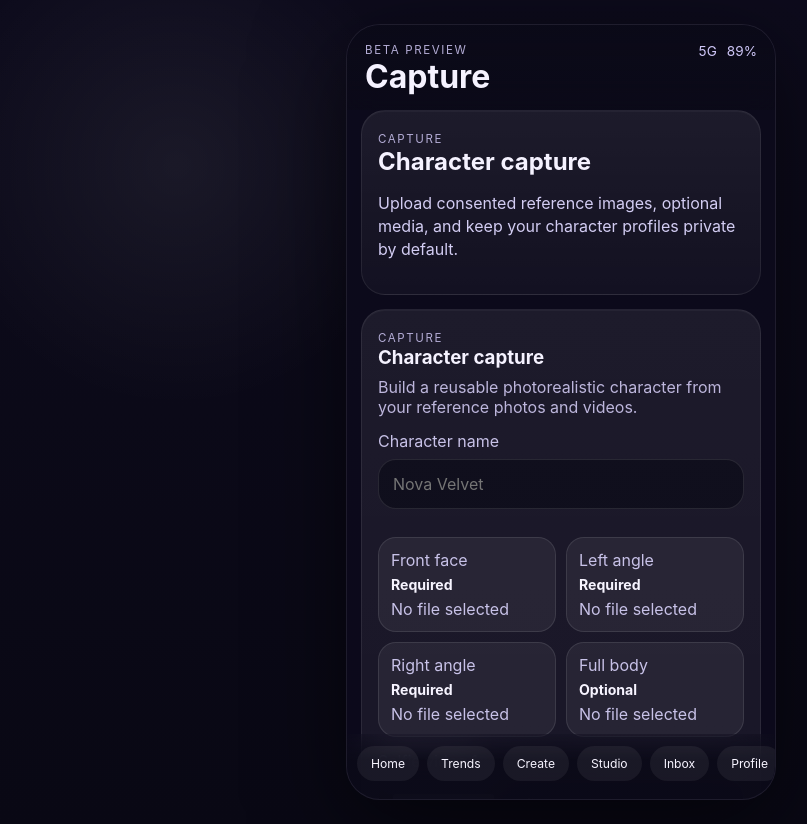
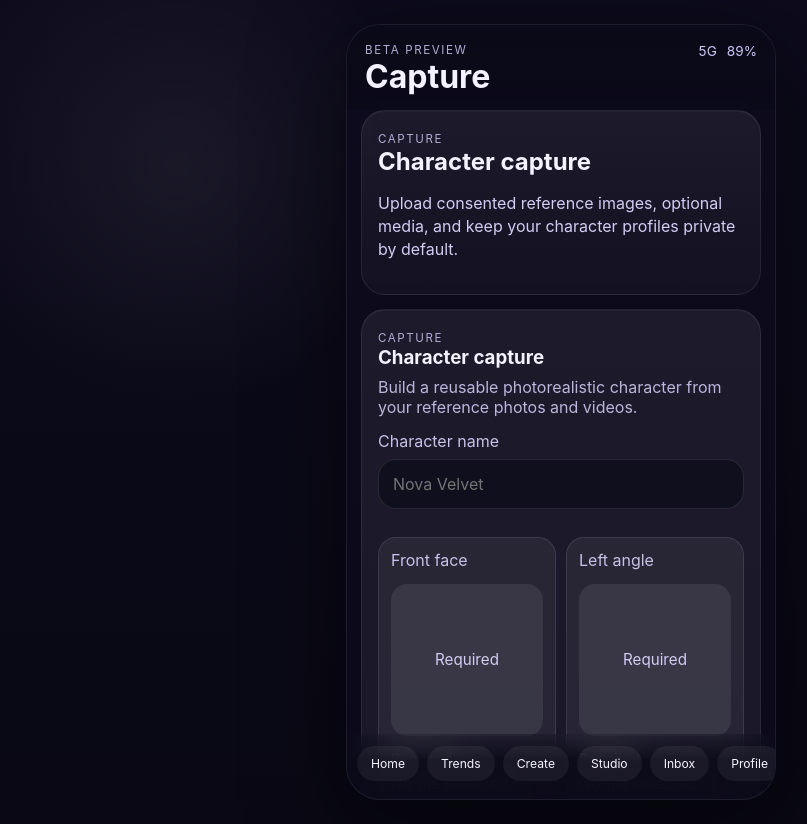
Before and after one commit to sydneywalther16/lumora-app, a React (Vite) app: page /capture in a window 1280 px wide. Shown: the whole page, without its empty margins (79-886 px from the left). Built offline with nearby package versions, Linux system fonts and the light colour scheme; no server answers.

Commit message:
Fix final Supabase reference preview URL rendering

```diff
--- a/src/components/CharacterCapture.tsx
+++ b/src/components/CharacterCapture.tsx
@@ -1,4 +1,4 @@
-import { useState } from 'react';
+import { useEffect, useState } from 'react';
 import { type PrivacySetting, type ReferenceImageUrls } from '../lib/api';
 import { saveLocalCharacter } from '../lib/characterStorage';
 import {
@@ -32,6 +32,56 @@ function compactPreferences(preferences: Record<string, string>) {
     Object.entries(preferences)
       .map(([key, value]) => [key, value.trim()])
       .filter(([, value]) => value),
+  );
+}
+
+function LocalReferencePreview({
+  file,
+  fallback,
+  label,
+}: {
+  file: File | null;
+  fallback: string;
+  label: string;
+}) {
+  const [previewUrl, setPreviewUrl] = useState<string | null>(null);
+  const [failedUrl, setFailedUrl] = useState<string | null>(null);
+
+  useEffect(() => {
+    if (!file) {
+      setPreviewUrl(null);
+      setFailedUrl(null);
+      return;
+    }
+
+    const objectUrl = URL.createObjectURL(file);
+    setPreviewUrl(objectUrl);
+    setFailedUrl(null);
+
+    return () => {
+      URL.revokeObjectURL(objectUrl);
+    };
+  }, [file]);
+
+  if (!previewUrl || failedUrl === previewUrl) {
+    return (
+      <span style={{ color: '#d3cdf3', fontSize: '0.95rem', padding: '8px', textAlign: 'center' }}>
+        {failedUrl ? 'Preview unavailable' : fallback}
+      </span>
+    );
+  }
+
+  return (
+    <img
+      src={previewUrl}
+      alt={label}
+      style={{ width: '100%', height: '100%', objectFit: 'cover' }}
+      onError={(event) => {
+        console.error('FAILED PREVIEW URL:', previewUrl);
+        event.currentTarget.style.display = 'none';
+        setFailedUrl(previewUrl);
+      }}
+    />
   );
 }
 
@@ -242,24 +292,76 @@ export default function CharacterCapture({ onCreated }: CharacterCaptureProps) {
       <div className="reference-grid">
         <label className="reference-upload">
           <span>Front face</span>
+          <div style={{
+            width: '100%',
+            aspectRatio: '1',
+            borderRadius: '16px',
+            overflow: 'hidden',
+            background: 'rgba(255,255,255,0.08)',
+            display: 'flex',
+            alignItems: 'center',
+            justifyContent: 'center',
+            margin: '8px 0',
+          }}>
+            <LocalReferencePreview file={frontFace} fallback="Required" label="Front reference" />
+          </div>
           <strong>{frontFace ? 'Uploaded / Ready' : 'Required'}</strong>
           <span className="muted">{frontFace?.name ?? 'No file selected'}</span>
           <input type="file" accept="image/*" onChange={(event) => setFrontFace(event.target.files?.[0] ?? null)} />
         </label>
         <label className="reference-upload">
           <span>Left angle</span>
+          <div style={{
+            width: '100%',
+            aspectRatio: '1',
+            borderRadius: '16px',
+            overflow: 'hidden',
+            background: 'rgba(255,255,255,0.08)',
+            display: 'flex',
+            alignItems: 'center',
+            justifyContent: 'center',
+            margin: '8px 0',
+          }}>
+            <LocalReferencePreview file={leftAngle} fallback="Required" label="Left angle reference" />
+          </div>
           <strong>{leftAngle ? 'Uploaded / Ready' : 'Required'}</strong>
           <span className="muted">{leftAngle?.name ?? 'No file selected'}</span>
           <input type="file" accept="image/*" onChange={(event) => setLeftAngle(event.target.files?.[0] ?? null)} />
         </label>
         <label className="reference-upload">
           <span>Right angle</span>
+          <div style={{
+            width: '100%',
+            aspectRatio: '1',
+            borderRadius: '16px',
+            overflow: 'hidden',
+            background: 'rgba(255,255,255,0.08)',
+            display: 'flex',
+            alignItems: 'center',
+            justifyContent: 'center',
+            margin: '8px 0',
+          }}>
+            <LocalReferencePreview file={rightAngle} fallback="Required" label="Right angle reference" />
+          </div>
           <strong>{rightAngle ? 'Uploaded / Ready' : 'Required'}</strong>
           <span className="muted">{rightAngle?.name ?? 'No file selected'}</span>
           <input type="file" accept="image/*" onChange={(event) => setRightAngle(event.target.files?.[0] ?? null)} />
         </label>
         <label className="reference-upload">
           <span>Full body</span>
+          <div style={{
+            width: '100%',
+            aspectRatio: '1',
+            borderRadius: '16px',
+            overflow: 'hidden',
+            background: 'rgba(255,255,255,0.08)',
+            display: 'flex',
+            alignItems: 'center',
+            justifyContent: 'center',
+            margin: '8px 0',
+          }}>
+            <LocalReferencePreview file={fullBody} fallback="Optional" label="Full body reference" />
+          </div>
           <strong>{fullBody ? 'Uploaded / Ready' : 'Optional'}</strong>
           <span className="muted">{fullBody?.name ?? 'No file selected'}</span>
           <input type="file" accept="image/*" onChange={(event) => setFullBody(event.target.files?.[0] ?? null)} />
--- a/src/components/CharacterLibrary.tsx
+++ b/src/components/CharacterLibrary.tsx
@@ -3,6 +3,7 @@ import { type CharacterProfile } from '../lib/api';
 import { getStoredCharacters, isCreatorSelfCharacter } from '../lib/characterStorage';
 import { useSession } from '../hooks/useSession';
 import { loadSupabaseCharacters } from '../lib/supabaseAppData';
+import { getWorkingReferenceUrl } from '../lib/selfCharacterReference';
 
 type CharacterLibraryProps = {
   selectedCharacterId?: string | null;
@@ -12,6 +13,34 @@ type CharacterLibraryProps = {
 
 function characterInitial(name: string) {
   return name.trim().charAt(0).toUpperCase() || 'C';
+}
+
+function CharacterAvatarPreview({ character }: { character: CharacterProfile }) {
+  const [failedUrl, setFailedUrl] = useState<string | null>(null);
+  const previewUrl = getWorkingReferenceUrl(
+    character.referenceImageUrls.frontFaceUrl ||
+      character.referenceImageUrls.frontFacePath ||
+      character.referenceImageUrls.frontFace,
+  );
+  const failed = Boolean(previewUrl && failedUrl === previewUrl);
+
+  if (failed) {
+    return <span style={{ fontSize: '0.62rem', lineHeight: 1.1 }}>Preview unavailable</span>;
+  }
+
+  if (!previewUrl) return <>{characterInitial(character.name)}</>;
+
+  return (
+    <img
+      src={previewUrl}
+      alt=""
+      onError={(event) => {
+        console.error('FAILED PREVIEW URL:', previewUrl);
+        event.currentTarget.style.display = 'none';
+        setFailedUrl(previewUrl);
+      }}
+    />
+  );
 }
 
 export default function CharacterLibrary({
@@ -83,11 +112,7 @@ export default function CharacterLibrary({
               onClick={() => onSelect?.(character)}
             >
               <span className="character-avatar">
-                {character.referenceImageUrls.frontFaceUrl || character.referenceImageUrls.frontFace ? (
-                  <img src={character.referenceImageUrls.frontFaceUrl || character.referenceImageUrls.frontFace} alt="" />
-                ) : (
-                  characterInitial(character.name)
-                )}
+                <CharacterAvatarPreview character={character} />
               </span>
               <span className="character-copy">
                 <strong>{character.name}</strong>
--- a/src/components/CreateVideo.tsx
+++ b/src/components/CreateVideo.tsx
@@ -1,4 +1,4 @@
-import { useState } from 'react';
+import { useState, type CSSProperties } from 'react';
 import {
   type GenerationMode,
   type LumoraIdentityFeedback,
@@ -12,7 +12,7 @@ import {
 import { saveStudioProject, type StudioProject } from '../lib/projectStorage';
 import { loadLumoraProfile } from '../lib/profileStorage';
 import { loadSupabaseProfile, saveSupabaseDraft, saveSupabaseProject } from '../lib/supabaseAppData';
-import { resolveReferencePreviewUrl } from '../lib/selfCharacterReference';
+import { getWorkingReferenceUrl } from '../lib/selfCharacterReference';
 import { useSession } from '../hooks/useSession';
 import { useAppStore } from '../store/useAppStore';
 
@@ -150,14 +150,14 @@ function cleanReferenceUrl(value?: string | null): string | null {
 }
 
 function renderableReferenceImageUrl(value?: string | null): string | null {
-  return resolveReferencePreviewUrl(value);
+  return getWorkingReferenceUrl(value);
 }
 
 function pickReferenceImage(input: {
   referenceImageUrl?: string | null;
   referenceImageUrls?: Partial<ReferenceImageUrls> | null;
 }): { url: string | null; label: string | null } {
-  const explicitUrl = cleanReferenceUrl(input.referenceImageUrl);
+  const explicitUrl = getWorkingReferenceUrl(input.referenceImageUrl);
   if (explicitUrl) return { url: explicitUrl, label: 'Selected reference' };
 
   const urls = input.referenceImageUrls;
@@ -165,19 +165,24 @@ function pickReferenceImage(input: {
 
   const orderedSlots: Array<keyof ReferenceImageUrls> = [
     'frontFaceUrl',
+    'frontFacePath',
     'frontFace',
     'fullBodyUrl',
+    'fullBodyPath',
     'fullBody',
     'leftAngleUrl',
+    'leftAnglePath',
     'leftAngle',
     'rightAngleUrl',
+    'rightAnglePath',
     'rightAngle',
     'expressiveUrl',
+    'expressivePath',
     'expressive',
   ];
 
   for (const slot of orderedSlots) {
-    const url = cleanReferenceUrl(urls[slot]);
+    const url = getWorkingReferenceUrl(urls[slot]);
     if (url) {
       return {
         url,
@@ -191,22 +196,65 @@ function pickReferenceImage(input: {
 
 function referenceImagePayload(urls?: Partial<ReferenceImageUrls> | null) {
   if (!urls) return undefined;
-  const optionalUrl = (value?: string | null) => cleanReferenceUrl(value) ?? undefined;
+  const optionalUrl = (value?: string | null) => getWorkingReferenceUrl(value) ?? undefined;
 
   return {
-    front: optionalUrl(urls.frontFaceUrl ?? urls.frontFace),
-    frontFace: optionalUrl(urls.frontFaceUrl ?? urls.frontFace),
-    frontFaceUrl: optionalUrl(urls.frontFaceUrl ?? urls.frontFace),
-    fullBody: optionalUrl(urls.fullBodyUrl ?? urls.fullBody),
-    fullBodyUrl: optionalUrl(urls.fullBodyUrl ?? urls.fullBody),
-    left: optionalUrl(urls.leftAngleUrl ?? urls.leftAngle),
-    leftAngle: optionalUrl(urls.leftAngleUrl ?? urls.leftAngle),
-    leftAngleUrl: optionalUrl(urls.leftAngleUrl ?? urls.leftAngle),
-    right: optionalUrl(urls.rightAngleUrl ?? urls.rightAngle),
-    rightAngle: optionalUrl(urls.rightAngleUrl ?? urls.rightAngle),
-    rightAngleUrl: optionalUrl(urls.rightAngleUrl ?? urls.rightAngle),
-    expressive: optionalUrl(urls.expressiveUrl ?? urls.expressive),
+    front: optionalUrl(urls.frontFaceUrl ?? urls.frontFacePath ?? urls.frontFace),
+    frontFace: optionalUrl(urls.frontFaceUrl ?? urls.frontFacePath ?? urls.frontFace),
+    frontFaceUrl: optionalUrl(urls.frontFaceUrl ?? urls.frontFacePath ?? urls.frontFace),
+    fullBody: optionalUrl(urls.fullBodyUrl ?? urls.fullBodyPath ?? urls.fullBody),
+    fullBodyUrl: optionalUrl(urls.fullBodyUrl ?? urls.fullBodyPath ?? urls.fullBody),
+    left: optionalUrl(urls.leftAngleUrl ?? urls.leftAnglePath ?? urls.leftAngle),
+    leftAngle: optionalUrl(urls.leftAngleUrl ?? urls.leftAnglePath ?? urls.leftAngle),
+    leftAngleUrl: optionalUrl(urls.leftAngleUrl ?? urls.leftAnglePath ?? urls.leftAngle),
+    right: optionalUrl(urls.rightAngleUrl ?? urls.rightAnglePath ?? urls.rightAngle),
+    rightAngle: optionalUrl(urls.rightAngleUrl ?? urls.rightAnglePath ?? urls.rightAngle),
+    rightAngleUrl: optionalUrl(urls.rightAngleUrl ?? urls.rightAnglePath ?? urls.rightAngle),
+    expressive: optionalUrl(urls.expressiveUrl ?? urls.expressivePath ?? urls.expressive),
   };
+}
+
+function ReferencePreviewImage({
+  src,
+  alt,
+  className,
+  style,
+}: {
+  src?: string | null;
+  alt: string;
+  className?: string;
+  style?: CSSProperties;
+}) {
+  const [failedUrl, setFailedUrl] = useState<string | null>(null);
+  const previewUrl = getWorkingReferenceUrl(src);
+  const failed = Boolean(previewUrl && failedUrl === previewUrl);
+
+  if (!previewUrl || failed) {
+    return (
+      <div className={className} style={{
+        ...style,
+        display: 'grid',
+        placeItems: 'center',
+        background: 'rgba(255,255,255,0.08)',
+      }}>
+        <span className="muted" style={{ textAlign: 'center', padding: '8px' }}>Preview unavailable</span>
+      </div>
+    );
+  }
+
+  return (
+    <img
+      src={previewUrl}
+      alt={alt}
+      className={className}
+      style={style}
+      onError={(event) => {
+        console.error('FAILED PREVIEW URL:', previewUrl);
+        event.currentTarget.style.display = 'none';
+        setFailedUrl(previewUrl);
+      }}
+    />
+  );
 }
 
 function formatWarnings(value: unknown): string[] {
@@ -303,8 +351,8 @@ export default function CreateVideo({
   const primaryReferenceImage = pickReferenceImage({ referenceImageUrl, referenceImageUrls });
   const hasSelfCharacter = forceSelfMode || isDefaultSelfCharacter;
   const selectedSelfReferenceImageUrl = hasSelfCharacter
-    ? resolveReferencePreviewUrl(referenceImageUrl) || resolveReferencePreviewUrl(primaryReferenceImage.url)
-    : resolveReferencePreviewUrl(primaryReferenceImage.url) || resolveReferencePreviewUrl(characterAvatar);
+    ? getWorkingReferenceUrl(referenceImageUrl) || getWorkingReferenceUrl(primaryReferenceImage.url)
+    : getWorkingReferenceUrl(primaryReferenceImage.url) || getWorkingReferenceUrl(characterAvatar);
   const selfReferenceMode = hasSelfCharacter;
   const selectedGenerationMode: GenerationMode = selfReferenceMode
     ? 'self-reference-video'
@@ -324,10 +372,10 @@ export default function CreateVideo({
         ? 'Identity ready'
         : 'Needs references';
   const identityReferenceThumbs = [
-    resolveReferencePreviewUrl(identityProfile?.frontFaceUrl),
-    resolveReferencePreviewUrl(identityProfile?.leftAngleUrl),
-    resolveReferencePreviewUrl(identityProfile?.rightAngleUrl),
-    resolveReferencePreviewUrl(identityProfile?.fullBodyUrl),
+    getWorkingReferenceUrl(identityProfile?.frontFaceUrl),
+    getWorkingReferenceUrl(identityProfile?.leftAngleUrl),
+    getWorkingReferenceUrl(identityProfile?.rightAngleUrl),
+    getWorkingReferenceUrl(identityProfile?.fullBodyUrl),
   ].filter((url): url is string => Boolean(url));
   const canGenerate = true;
   const generateBusy = canGenerate ? busy || generationLoading || referenceLoading : true;
@@ -347,7 +395,7 @@ export default function CreateVideo({
     const currentPrompt = activePrompt;
     const selectedAspectRatio = aspectRatio;
     const selectedEngine = engine;
-    const selectedReferenceImageUrl = resolveReferencePreviewUrl(referenceImageUrl) || selectedSelfReferenceImageUrl;
+    const selectedReferenceImageUrl = getWorkingReferenceUrl(referenceImageUrl) || selectedSelfReferenceImageUrl;
     const selectedGenerationMode = selfReferenceMode
       ? 'self-reference-video'
       : selectedReferenceImageUrl
@@ -775,11 +823,10 @@ export default function CreateVideo({
             ) : null}
           </div>
           {referenceThumbnailUrl ? (
-            <img
+            <ReferencePreviewImage
               src={referenceThumbnailUrl}
-              alt=""
+              alt="Selected reference"
               className="reference-mode-thumb"
-              onError={() => console.log('FAILED PREVIEW URL:', referenceThumbnailUrl)}
             />
           ) : selfReferenceMode ? (
             <div className="reference-mode-thumb reference-mode-placeholder" aria-hidden="true">
@@ -812,10 +859,9 @@ export default function CreateVideo({
               {identityReferenceThumbs.length ? (
                 identityReferenceThumbs.map((url) => (
                   <div key={url} className="reference-upload" style={{ padding: '8px', minHeight: 'unset' }}>
-                    <img
+                    <ReferencePreviewImage
                       src={url}
-                      alt=""
-                      onError={() => console.log('FAILED PREVIEW URL:', url)}
+                      alt="Lumora Identity Character reference"
                       style={{
                         width: '100%',
                         aspectRatio: '1',
@@ -918,7 +964,7 @@ export default function CreateVideo({
           ) : null}
           {generatedReferenceThumbnailUrl ? (
             <div className="reference-result-row">
-              <img src={generatedReferenceThumbnailUrl} alt="" />
+              <ReferencePreviewImage src={generatedReferenceThumbnailUrl} alt="Reference image used for likeness" />
               <span className="muted">Reference image used for likeness</span>
             </div>
           ) : null}
--- a/src/lib/selfCharacterReference.ts
+++ b/src/lib/selfCharacterReference.ts
@@ -93,6 +93,7 @@ const knownImageKeys = new Set([
 
 const bucketSet = new Set<string>(SUPABASE_STORAGE_BUCKETS);
 const supabaseUrl = import.meta.env.VITE_SUPABASE_URL as string | undefined;
+const CHARACTER_REFERENCE_BUCKET = 'character-reference-images';
 
 function previewValue(value: unknown): string | null {
   if (typeof value !== 'string' || !value) return null;
@@ -313,28 +314,109 @@ export function toPublicSupabaseUrl(value: string): string | null {
   return toPublicSupabaseUrlCandidates(value)[0] ?? null;
 }
 
-export function resolveReferencePreviewUrl(reference: unknown): string | null {
+function referenceValueForPreview(reference: unknown): string {
+  if (typeof reference === 'string') return reference.trim();
+
   const record = readObject(reference);
-  const value = typeof reference === 'string'
-    ? reference
-    : stringValue(
+  return stringValue(
     record.frontFaceUrl ??
       record.leftAngleUrl ??
       record.rightAngleUrl ??
       record.fullBodyUrl ??
       record.url ??
       record.publicUrl ??
+      record.frontFacePath ??
+      record.leftAnglePath ??
+      record.rightAnglePath ??
+      record.fullBodyPath ??
       record.objectPath ??
       record.path ??
       record.fileName,
   );
-  const resolvedUrl = value ? (cleanHttpUrl(value) ?? toPublicSupabaseUrl(value)) : null;
+}
 
+function stripCharacterReferenceBucket(value: string): string {
+  let cleanPath = normalizeStoragePath(value)
+    .replace(/\\/g, '/')
+    .replace(/^storage\/v1\/object\/(?:public|sign)\//, '');
+  cleanPath = cleanPath.split('?')[0].split('#')[0];
+
+  while (
+    cleanPath === CHARACTER_REFERENCE_BUCKET ||
+    cleanPath.startsWith(`${CHARACTER_REFERENCE_BUCKET}/`)
+  ) {
+    cleanPath = cleanPath.slice(CHARACTER_REFERENCE_BUCKET.length).replace(/^\/+/, '');
+  }
+
+  return cleanPath;
+}
+
+function encodePreviewPath(value: string): string {
+  return stripCharacterReferenceBucket(value)
+    .split('/')
+    .filter(Boolean)
+    .map((part) => encodeURIComponent(decodePath(part)))
+    .join('/');
+}
+
+export function getWorkingReferenceUrl(reference: unknown): string | null {
+  const rawReference = referenceValueForPreview(reference);
+  console.log('RAW REFERENCE:', rawReference || null);
+
+  if (!rawReference) {
+    console.log('FINAL PREVIEW URL:', null);
+    return null;
+  }
+
+  if (rawReference.startsWith('https://')) {
+    console.log('FINAL PREVIEW URL:', rawReference);
+    return rawReference;
+  }
+
+  const lowerValue = rawReference.toLowerCase();
+  if (
+    lowerValue.startsWith('blob:') ||
+    lowerValue.startsWith('data:') ||
+    lowerValue.startsWith('file:') ||
+    lowerValue.startsWith('http://') ||
+    lowerValue.includes('localhost') ||
+    lowerValue.includes('undefined') ||
+    /^(?:profile|selfCharacter)\.[a-zA-Z0-9_.]+$/.test(rawReference)
+  ) {
+    console.log('FINAL PREVIEW URL:', null);
+    return null;
+  }
+
+  if (!supabaseUrl) {
+    console.log('FINAL PREVIEW URL:', null);
+    return null;
+  }
+
+  const cleanPath = stripCharacterReferenceBucket(rawReference);
+  const looksLikeStoragePath =
+    cleanPath.includes('/') ||
+    /\.(png|jpe?g|webp|gif|heic|heif)$/i.test(cleanPath);
+
+  if (!cleanPath || !looksLikeStoragePath) {
+    console.log('FINAL PREVIEW URL:', null);
+    return null;
+  }
+
+  const encodedPath = encodePreviewPath(cleanPath);
+  const previewUrl = encodedPath
+    ? `${supabaseUrl.replace(/\/+$/, '')}/storage/v1/object/public/${CHARACTER_REFERENCE_BUCKET}/${encodedPath}`
+    : null;
+
+  console.log('FINAL PREVIEW URL:', previewUrl);
+  return previewUrl;
+}
+
+export function resolveReferencePreviewUrl(reference: unknown): string | null {
+  const resolvedUrl = getWorkingReferenceUrl(reference);
   console.log('REFERENCE PREVIEW URL:', {
-    inputPreview: previewValue(value),
+    inputPreview: previewValue(referenceValueForPreview(reference)),
     resolvedUrl,
   });
-
   return resolvedUrl;
 }
 
--- a/src/pages/ProfilePage.tsx
+++ b/src/pages/ProfilePage.tsx
@@ -39,7 +39,7 @@ import {
   buildLumoraIdentityProfile,
   identityProfileToStylePreferences,
 } from '../lib/identityCharacter';
-import { resolveReferencePreviewUrl } from '../lib/selfCharacterReference';
+import { getWorkingReferenceUrl } from '../lib/selfCharacterReference';
 
 type Draft = { id: string; title: string; prompt: string; createdAt: string };
 type ProfileDebugInfo = {
@@ -123,6 +123,14 @@ const referencePhotoPathFields: Record<ReferencePhotoField, ReferencePhotoPathFi
   rightAngle: 'rightAnglePath',
   fullBody: 'fullBodyPath',
 };
+
+function selfReferencePreviewSource(form: SelfCharacterForm, field: ReferencePhotoField): string {
+  return form[field] || form[referencePhotoPathFields[field]];
+}
+
+function hasSelfReferenceSource(form: SelfCharacterForm, field: ReferencePhotoField): boolean {
+  return Boolean(selfReferencePreviewSource(form, field));
+}
 
 const emptyCreatorSelfFeatures: CreatorSelfFeatures = {
   hairColorStyle: '',
@@ -844,7 +852,7 @@ function ImagePreview({
   errorMessage?: string;
 }) {
   const [failedSrc, setFailedSrc] = useState<string | null>(null);
-  const resolvedSrc = resolveReferencePreviewUrl(src);
+  const resolvedSrc = getWorkingReferenceUrl(src);
   const failed = Boolean(resolvedSrc && failedSrc === resolvedSrc);
 
   return resolvedSrc && !failed ? (
@@ -853,7 +861,7 @@ function ImagePreview({
       alt=""
       style={{ width: '100%', height: '100%', objectFit: 'cover' }}
       onError={() => {
-        console.log('FAILED PREVIEW URL:', resolvedSrc);
+        console.error('FAILED PREVIEW URL:', resolvedSrc);
         setFailedSrc(resolvedSrc);
       }}
     />
@@ -2718,7 +2726,11 @@ export default function ProfilePage() {
                 ['leftAngle', 'Left angle'],
                 ['rightAngle', 'Right angle'],
                 ['fullBody', 'Full body'],
-              ] as const).map(([field, label]) => (
+              ] as const).map(([field, label]) => {
+                const previewSource = selfReferencePreviewSource(selfForm, field);
+                const hasReference = Boolean(previewSource);
+
+                return (
                   <label className="reference-upload" key={field}>
                     <span>{label}</span>
                     <div
@@ -2736,11 +2748,11 @@ export default function ProfilePage() {
                       }}
                     >
                       <ImagePreview
-                      src={selfForm[field]}
-                      fallback={field === 'fullBody' ? 'Optional' : 'Required'}
+                        src={previewSource}
+                        fallback={hasReference ? 'Preview unavailable' : field === 'fullBody' ? 'Optional' : 'Required'}
                         errorMessage="Reference photo could not be loaded. Re-upload this photo."
                       />
-                    {selfForm[field] ? (
+                      {hasReference ? (
                         <button
                           type="button"
                           aria-label={`Remove ${label.toLowerCase()} reference`}
@@ -2767,15 +2779,16 @@ export default function ProfilePage() {
                       ) : null}
                     </div>
                     <strong>
-                    {label}: {selfForm[field] ? 'Uploaded / Ready' : field === 'fullBody' ? 'Optional' : 'Required'}
+                      {label}: {hasReference ? 'Uploaded / Ready' : field === 'fullBody' ? 'Optional' : 'Required'}
                     </strong>
                     <span className="muted">
                       {selfForm[referencePhotoNameFields[field]] ||
-                      (selfForm[field] ? 'Saved reference photo' : 'No file selected')}
+                        (hasReference ? 'Saved reference photo' : 'No file selected')}
                     </span>
                     <input type="file" accept="image/*" onChange={(event) => void handleSelfImageUpload(event, field)} />
                   </label>
-              ))}
+                );
+              })}
             </div>
 
             <div style={{ display: 'grid', gap: '12px' }}>
@@ -2931,7 +2944,9 @@ export default function ProfilePage() {
             <div style={{ display: 'grid', gap: '10px', padding: '16px', borderRadius: '18px', background: 'rgba(255,255,255,0.04)' }}>
               <span className="eyebrow">Build My Lumora Character</span>
               <strong>
-                {selfForm.frontFace && selfForm.leftAngle && selfForm.rightAngle
+                {hasSelfReferenceSource(selfForm, 'frontFace') &&
+                hasSelfReferenceSource(selfForm, 'leftAngle') &&
+                hasSelfReferenceSource(selfForm, 'rightAngle')
                   ? 'Identity ready'
                   : 'Needs references'}
               </strong>
@@ -2970,7 +2985,11 @@ export default function ProfilePage() {
               }}
             >
               <ImagePreview
-                src={creatorSelfCharacter.referenceImageUrls.frontFaceUrl || creatorSelfCharacter.referenceImageUrls.frontFace}
+                src={
+                  creatorSelfCharacter.referenceImageUrls.frontFaceUrl ||
+                  creatorSelfCharacter.referenceImageUrls.frontFacePath ||
+                  creatorSelfCharacter.referenceImageUrls.frontFace
+                }
                 fallback="Self"
               />
             </div>
```
Also changed, not shown: src/pages/CreatePage.tsx (+16 -8 lines). Lines whose indentation alone changed are shown as unchanged.
